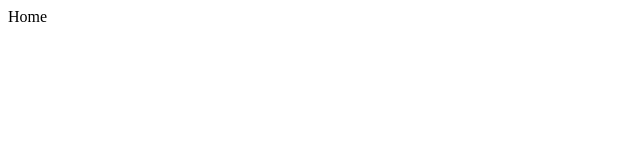
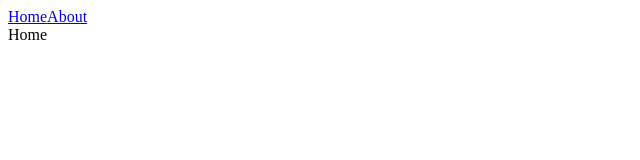
Before and after one commit to Scharlyopitz/CreativePageTransition, a React (Vite) app: page / in a window 1280 px wide. Shown: the top 160 px of the page, without its empty margins (0-640 px from the left). Built offline with nearby package versions, Linux system fonts and the light colour scheme; the HTML template or start-up script is replaced by a standard one.

Commit message:
Ajout de la Nav

```diff
--- a/src/App.jsx
+++ b/src/App.jsx
@@ -2,10 +2,12 @@ import { Route, Routes } from "react-router-dom";
 import Home from "./pages/Home";
 import About from "./pages/About";
 import ErrorPage from "./pages/ErrorPage";
+import Nav from "./components/Nav";
 
 function App() {
   return (
     <>
+      <Nav />
       <Routes>
         <Route path="/" element={<Home />} />
         <Route path="/about" element={<About />} />
--- /dev/null
+++ b/src/components/Nav.jsx
@@ -0,0 +1,25 @@
+import { Link } from "react-router-dom";
+
+export default function Nav() {
+  const buttons = [
+    {
+      name: "Home",
+      href: "/",
+    },
+    {
+      name: "About",
+      href: "/about",
+    },
+  ];
+  return (
+    <nav>
+      {buttons.map(({ name, href }, i) => {
+        return (
+          <Link key={i} to={href}>
+            {name}
+          </Link>
+        );
+      })}
+    </nav>
+  );
+}
```
